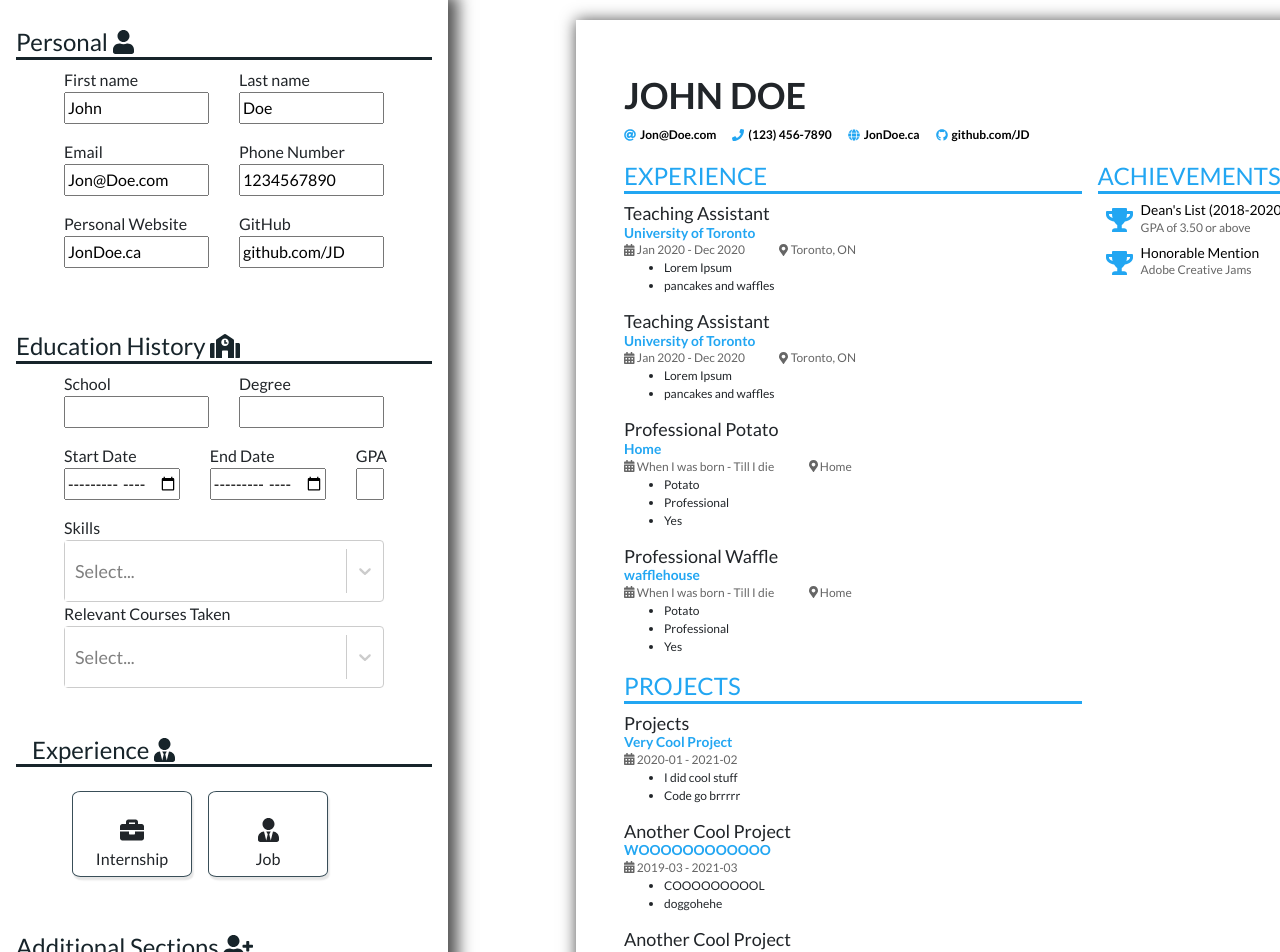
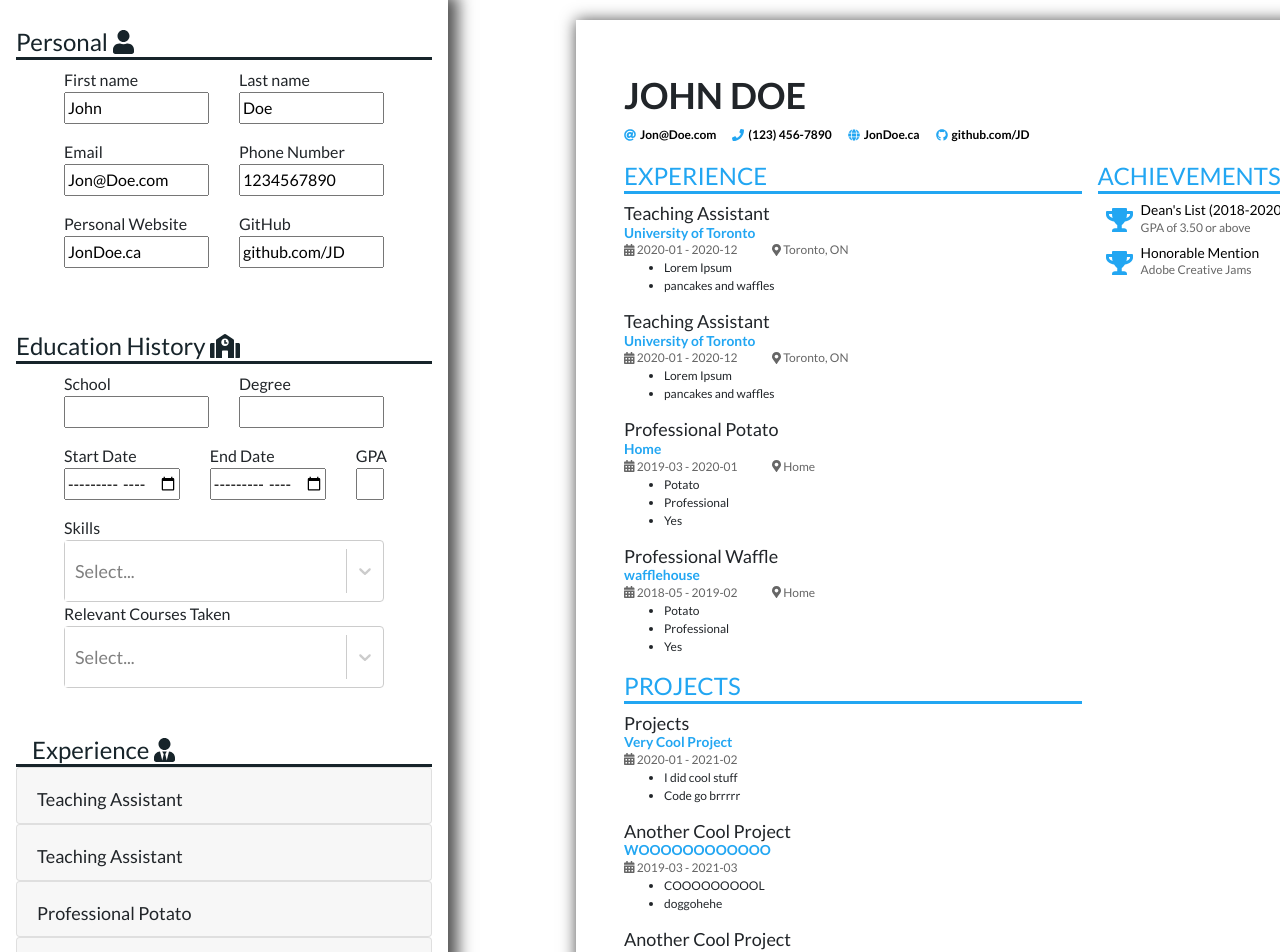
Before and after one commit to MuffinTheDragon/Resume-Builder, a React (Create React App) app in the folder frontend/: page / in a window 1280 px wide. Shown: the top 952 px of the page. Built offline with nearby package versions, Linux system fonts and the light colour scheme.

Commit message:
[CHED-75] Complete Experience Rendering

```diff
--- a/frontend/src/App.js
+++ b/frontend/src/App.js
@@ -23,8 +23,8 @@ const App = () => {
             id: 0,
             title: "Teaching Assistant",
             subtitle: "University of Toronto",
-            startDate: "Jan 2020",
-            endDate: "Dec 2020",
+            startDate: "2020-01",
+            endDate: "2020-12",
             location: "Toronto, ON",
             desc: ["Lorem Ipsum", "pancakes and waffles"]
         },
@@ -32,8 +32,8 @@ const App = () => {
             id: 1,
             title: "Teaching Assistant",
             subtitle: "University of Toronto",
-            startDate: "Jan 2020",
-            endDate: "Dec 2020",
+            startDate: "2020-01",
+            endDate: "2020-12",
             location: "Toronto, ON",
             desc: ["Lorem Ipsum", "pancakes and waffles"]
         },
@@ -41,8 +41,8 @@ const App = () => {
             id: 2,
             title: "Professional Potato",
             subtitle: "Home",
-            startDate: "When I was born",
-            endDate: "Till I die",
+            startDate: "2019-03",
+            endDate: "2020-01",
             location: "Home",
             desc: ["Potato", "Professional", "Yes"]
         },
@@ -50,8 +50,8 @@ const App = () => {
             id: 3,
             title: "Professional Waffle",
             subtitle: "wafflehouse",
-            startDate: "When I was born",
-            endDate: "Till I die",
+            startDate: "2018-05",
+            endDate: "2019-02",
             location: "Home",
             desc: ["Potato", "Professional", "Yes"]
         }],
--- a/frontend/src/components/ResumeBuilder/Additional/AdditionalGroup/Forms/Project/Project.js
+++ b/frontend/src/components/ResumeBuilder/Additional/AdditionalGroup/Forms/Project/Project.js
@@ -45,7 +45,6 @@ const Project = ({id}) => {
         return desc;
     }
     return (
-        <>
         <Accordion defaultActiveKey={"0"} className="m-3 mr-5 ml-5">
             <Card>
                 <Accordion.Toggle as={Card.Header} eventKey={"1"}>
@@ -91,7 +90,6 @@ const Project = ({id}) => {
                 </Accordion.Collapse>
             </Card>
         </Accordion>
-        </>
     )
 };
 
--- a/frontend/src/components/ResumeBuilder/Experience/Experience.js
+++ b/frontend/src/components/ResumeBuilder/Experience/Experience.js
@@ -1,49 +1,45 @@
-import React, {useState} from "react";
+import React, {useContext} from "react";
 import shared from '../../Shared.module.css';
 import {Row, Col } from "react-bootstrap";
-import {faBriefcase, faUserTie} from '@fortawesome/free-solid-svg-icons';
+import {faBriefcase} from '@fortawesome/free-solid-svg-icons';
 import ItemButton from "../ItemButton/ItemButton";
-import ExperienceGroup from './ExperienceGroup/ExperienceGroup';
+import { ResumeContext } from "../../../App";
+import ExperienceForm from './ExperienceForm/ExperienceForm';
 
-let Experience = () => {
-    let [sectionCards, addSection] = useState({
-        "Internship": 0,
-        "Job": 0
+const Experience = () => {
+    let {resumeState, setResume} = useContext(ResumeContext);
+    const experiences = resumeState.Experience.map((experience) => {
+        return <ExperienceForm key={experience.id} id={experience.id}/>;
     });
 
-    let sections = [
-        {icon: faBriefcase, name: "Internship"},
-        {icon: faUserTie, name: "Job"},
-    ];
-
-    let addProject = (type) => {
-        let newCount = sectionCards[type] + 1;
-        let updatedSectionCard = {
-            ...sectionCards
+    let addExperience = () => {
+        let newExperience = {
+           id: Math.random(),
+           title: "",
+           subtitle: "",
+           startDate: "",
+           endDate: "",
+           location: "",
+           desc: []
+        }
+        let updatedExperience = [...resumeState.Experience, newExperience];
+        let updatedResumeState = {...resumeState, Experience: updatedExperience};
+        setResume(updatedResumeState);
     };
 
-        updatedSectionCard[type] = newCount;
-        addSection(updatedSectionCard);
-    };
-
-    let ExperienceSectionMenu = sections.map((section, index) => (
-        <ItemButton icon={section.icon}
-              name={section.name}
-              addNewSection={() => addProject(section.name)}
-              key={index}/>
-    ));
-
     return (
-        <>
         <Row>
             <Col >
-                    <ExperienceGroup cards={sectionCards}/>
+                {experiences}
                 <div className={"ml-5 mt-3 " + shared.itemButtonGroup}>
-                        {ExperienceSectionMenu}
+                    <ItemButton
+                        icon={faBriefcase}
+                        name={"Experience"}
+                        addNewSection={() => addExperience()}
+                    />
                 </div>
             </Col>
         </Row>
-        </>
     )
 }
 
--- a/frontend/src/components/ResumeBuilder/Experience/ExperienceForm/ExperienceForm.js
+++ b/frontend/src/components/ResumeBuilder/Experience/ExperienceForm/ExperienceForm.js
@@ -1,58 +1,104 @@
-import React from 'react';
+import React, {useContext} from 'react';
 import styles from "./ExperienceForm.module.css";
 import {Row, Col, Accordion, Card } from "react-bootstrap";
 import {FontAwesomeIcon} from '@fortawesome/react-fontawesome'
+import {ResumeContext} from "../../../../App"
 import {faTrashAlt} from '@fortawesome/free-solid-svg-icons';
 
-function ExperienceForm(prop) {
+const ExperienceForm = ({id}) => {
+    let {resumeState, setResume} = useContext(ResumeContext);
+    let experience = resumeState.Experience.filter(experience => {
+        return experience.id === id;
+    })[0]
+    const handleChange = (event, section) => {
+        let updatedExperience = [...resumeState.Experience]
+        for (let experienceId in updatedExperience) {
+            if (updatedExperience[experienceId].id === id){
+                let val;
+                if (section === "desc"){
+                    val = event.target.value.split("\n");
+                } else {
+                    val = event.target.value;
+                }
+                updatedExperience[experienceId][section] = val;
+            }
+        }
+        const newResumeState = {...resumeState, Experience: updatedExperience};
+        setResume(newResumeState);
+    }
 
-    function handleClick(e) {
-        e.preventDefault();
-        console.log('The link was clicked.');
+    const deleteExperience = (event) => {
+        let updatedExperience = [...resumeState.Experience].filter(experience => experience.id !== id);
+        const newResumeState = {...resumeState, Experience: updatedExperience};
+        setResume(newResumeState);
+    }
+
+    const getDesc = (data) => {
+        let desc = "";
+        for (let i = 0; i < data.length; i++){
+            desc += data[i];
+            if(i !== data.length - 1){
+                desc += "\n";
+            }
+        }
+        return desc;
     }
 
     return (
-        <>
         <Accordion defaultActiveKey={"0"}>
             <Card>
-                    <Accordion.Toggle as={Card.Header} eventKey={"0"}>
-                        <h2>{prop.title}</h2>
+                <Accordion.Toggle as={Card.Header} eventKey={"1"}>
+                    <h2>{experience.title === "" ? "New Experience" : experience.title}</h2>
                 </Accordion.Toggle>
-                    <Accordion.Collapse eventKey={"0"}>
+                <Accordion.Collapse eventKey={"1"}>
                     <Card.Body>
                             <Row>
                                 <Col xs={12} md={12} lg={12} xl={6}>
                                     <label htmlFor="projectName">Company Name</label><br></br>
-                                        <input type="text" id="companyName" name="companyName"></input>
+                                    <input type="text" id="companyName" name="companyName"
+                                    onChange={(event) => handleChange(event, "title")}
+                                    defaultValue={experience.title}></input>
                                 </Col>
                                 <Col xs={12} md={12} lg={12} xl={6}>
                                     <label htmlFor="role">Role</label><br></br>
-                                        <input type="text" id="role" name="role"></input>
+                                    <input type="text" id="role" name="role"
+                                    onChange={(event) => handleChange(event, "subtitle")}
+                                    defaultValue={experience.subtitle}></input>
                                 </Col>
                             </Row>
                             <Row>
                                 <Col xs={12} md={12} lg={12} xl={5}>
                                     <label htmlFor="startDate">Start Date</label><br></br>
-                                        <input type="month" id="startDate" name="startDate"></input>
+                                    <input type="month" id="startDate" name="startDate"
+                                    onChange={(event) => handleChange(event, "startDate")}
+                                    defaultValue={experience.startDate}></input>
                                 </Col>
                                 <Col xs={12} md={12} lg={12} xl={5}>
                                     <label htmlFor="endDate">End Date</label><br></br>
-                                        <input type="month" id="endDate" name="endDate"></input>
+                                    <input type="month" id="endDate" name="endDate"
+                                    onChange={(event) => handleChange(event, "endDate")}
+                                    defaultValue={experience.endDate}
+                                    ></input>
                                 </Col>
                                 <Col xs={12} md={12} lg={12} xl={2}>
                                     <label htmlFor="location">Location</label><br></br>
-                                        <input type="text" id="location" name="location"></input>
+                                    <input type="text" id="location" name="location"
+                                    onChange={(event) => handleChange(event, "location")}
+                                    defaultValue={experience.location}></input>
                                 </Col>
                             </Row>
                             <Row>
                                 <Col xs={12} md={12} lg={12} xl={12}>
                                     <label htmlFor="description">Description</label><br></br>
-                                        <textarea id="description" name="description" className="w-100"></textarea>
+                                    <textarea id="description" name="description" className="w-100"
+                                    onChange={(event) => handleChange(event, "desc")}
+                                    defaultValue={getDesc(experience.desc)}></textarea>
                                 </Col>
                             </Row>
 
                             <Row className="d-flex justify-content-end mt-4 mr-1">
-                                        <button type="button" onClick={handleClick} className={styles.decline} >
+                                    <button type="button" className={styles.decline}
+                                    onClick={(event) => deleteExperience(event)}>
                                         <FontAwesomeIcon icon={faTrashAlt}/>
                                     </button>
                             </Row>
@@ -60,7 +106,6 @@ function ExperienceForm(prop) {
                 </Accordion.Collapse>
             </Card>
         </Accordion>
-        </>
     )
 };
 
--- a/frontend/src/components/ResumeBuilder/Experience/ExperienceGroup/ExperienceCard/ExperienceCard.js
+++ /dev/null
@@ -1,18 +0,0 @@
-import React from 'react';
-import ExperienceForm from "../../ExperienceForm/ExperienceForm";
-
-let ExperienceCard = (props) => {
-    let card = null;
-    switch (props.name) {
-        case "Internship":
-            card = <ExperienceForm title="Internship" />
-            break;
-        case "Job":
-            card = <ExperienceForm title="Job" />
-            break;
-        default:
-            break;
-    }
-    return card;
-}
-export default ExperienceCard;
--- a/frontend/src/components/ResumeBuilder/Personal/Personal.js
+++ b/frontend/src/components/ResumeBuilder/Personal/Personal.js
@@ -12,6 +12,7 @@ const Personal = () => {
         const newResumeState = {...resumeState, Personal: updatedPersonal};
         setResume(newResumeState)
     }
+
     return (
         <div className="d-flex flex-wrap flex-column justify-content-center pt-2 pl-5 pr-5">
             <Row>
```
Also changed, not shown: frontend/src/components/ResumeBuilder/Additional/Additional.js (+1 -22 lines), frontend/src/components/ResumeBuilder/Experience/ExperienceGroup/ExperienceGroup.js (deleted, +0 -20 lines). Lines whose indentation alone changed are shown as unchanged.
